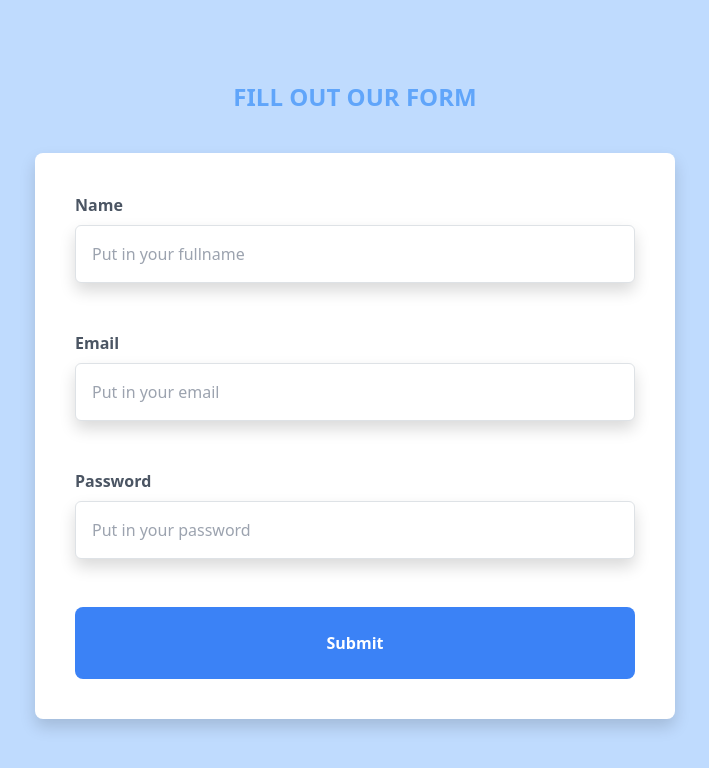
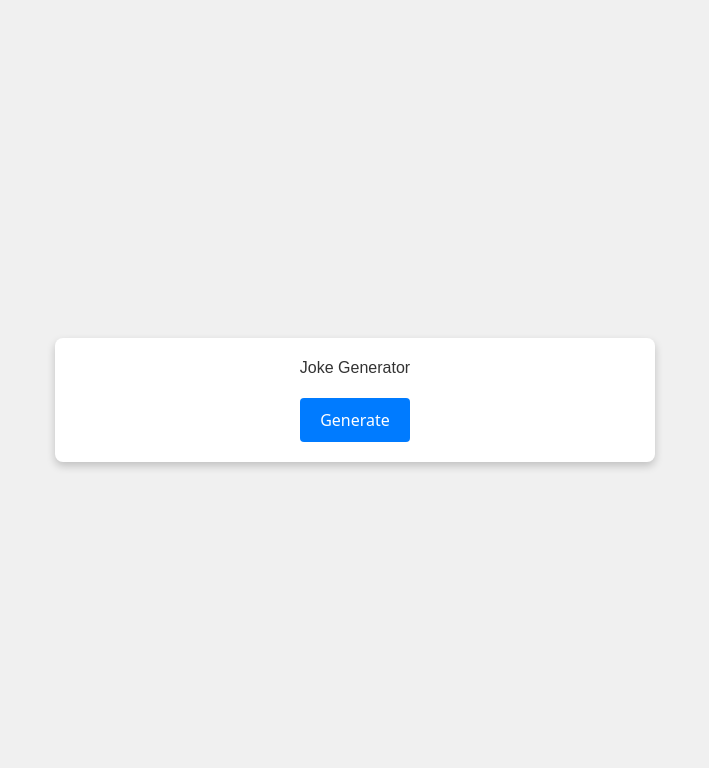
Before and after one commit to Silupradhan/Projects, a React (Vite) app in the folder app/: page / in a window 1280 px wide. Shown: the top 768 px of the page, without its empty margins (285-994 px from the left). Built offline with nearby package versions, Linux system fonts and the light colour scheme.

Commit message:
Joke Generator

```diff
--- a/app/src/App.jsx
+++ b/app/src/App.jsx
@@ -1,11 +1,11 @@
 import React from 'react'
 import "./App.css"
-import FormValidator from './components/FormValidator'
+import JokeGenrator from './components/JokeGenrator'
 
 const App = () => {
   return (
     <>
-    <FormValidator/>
+    <JokeGenrator/>
     </>
   )
 }
--- a/app/src/components/FormValidator.jsx
+++ /dev/null
@@ -1,104 +0,0 @@
-import React, { useEffect, useState } from "react";
-
-const FormValidator = () => {
-
-   const [name,setName] = useState("")
-   const [email,setEmail] = useState("")
-   const [password,setPassword] = useState("")
-
-
-   const handelSubmit = (e) =>{
-    e.preventDefault()
-
-    if(name === "" || email === "" || password === ""){
-      alert("Please fill all the fields")
-    }else{
-      alert(`thank u ${name},your form is submitted sucessfully`)
-
-    }
-
-
-    setName("")
-    setEmail("");
-    setPassword("");
-
-   }
-
-
-
-  return (
-    <>
-      <div className="bg-blue-200 min-h-screen flex items-center">
-        <div className="w-full">
-          <h2 className="text-center text-blue-400 font-bold text-2xl uppercase mb-10">
-            Fill out our form
-          </h2>
-          <div className="bg-white p-10 rounded-lg shadow md:w-3/4 mx-auto lg:w-1/2">
-            <form action="">
-              <div className="mb-5">
-                <label
-                  htmlFor="name"
-                  className="block mb-2 font-bold text-gray-600"
-                >
-                  Name
-                </label>
-                <input
-                  type="text"
-                  id="name"
-                  name="name"
-                  placeholder="Put in your fullname"
-                  className="border border-gray-300 shadow p-3 w-full rounded mb-"
-                  value={name}
-                  onChange={(e) => setName(e.target.value)}
-                />
-              </div>
-
-
-              <div className="mb-5">
-                <label
-                  htmlFor="name"
-                  className="block mb-2 font-bold text-gray-600"
-                >
-                  Email
-                </label>
-                <input
-                  type="email"
-                  id="name"
-                  name="name"
-                  placeholder="Put in your email"
-                  className="border border-gray-300 shadow p-3 w-full rounded mb-"
-                  value={email}
-                  onChange={(e) => setEmail(e.target.value)}
-                />
-              </div>
-
-              <div className="mb-5">
-                <label
-                  htmlFor="name"
-                  className="block mb-2 font-bold text-gray-600"
-                >
-                  Password
-                </label>
-                <input
-                  type="password"
-                  id="name"
-                  name="name"
-                  placeholder="Put in your password"
-                  className="border border-gray-300 shadow p-3 w-full rounded mb-"
-                  value={password}
-                  onChange={(e) => setPassword(e.target.value)}
-                />
-              </div>
-
-              <button className="block w-full bg-blue-500 text-white font-bold p-4 rounded-lg"  onClick={handelSubmit}>
-                Submit
-              </button>
-            </form>
-          </div>
-        </div>
-      </div>
-    </>
-  );
-};
-
-export default FormValidator;
--- /dev/null
+++ b/app/src/components/JokeGenerator.css
@@ -0,0 +1,45 @@
+.container {
+    display: flex;
+    justify-content: center;
+    align-items: center;
+    height: 100vh;
+    background-color: #f0f0f0;
+    padding: 20px;
+  }
+
+  .joke-container {
+    text-align: center;
+    background-color: #fff;
+    border-radius: 8px;
+    box-shadow: 0 4px 8px rgba(0, 0, 0, 0.2);
+    padding: 20px;
+    max-width: 600px;
+    width: 100%;
+  }
+
+  h1 {
+    color: #333;
+    font-family: 'Arial', sans-serif;
+    margin-bottom: 20px;
+  }
+
+  p {
+    color: #666;
+    font-size: 18px;
+    margin-bottom: 20px;
+  }
+
+  button {
+    background-color: #007bff;
+    color: #fff;
+    border: none;
+    border-radius: 4px;
+    padding: 10px 20px;
+    font-size: 16px;
+    cursor: pointer;
+    transition: background-color 0.3s ease;
+  }
+
+  button:hover {
+    background-color: #0056b3;
+  }
--- /dev/null
+++ b/app/src/components/JokeGenrator.jsx
@@ -0,0 +1,33 @@
+import React, { useState } from 'react'
+import "./JokeGenerator.css"
+
+const JokeGenrator = () => {
+
+    const [joke,setJoke] = useState("")
+
+    const generateJoke  = async() =>{
+        const response = await fetch("https://sv443.net/jokeapi/v2/joke/Programming?type=single")
+        const data = await response.json()
+        console.log(data)
+        setJoke(data.joke)
+
+    }
+
+    const  generate = () =>{
+        generateJoke()
+    }
+
+  return (
+    <>
+      <div className='container'>
+        <div className='joke-container'>
+            <h1>Joke Generator</h1>
+            <p>{joke}</p>
+            <button onClick={generate}>Generate</button>
+        </div>
+      </div>
+    </>
+  )
+}
+
+export default JokeGenrator
```
